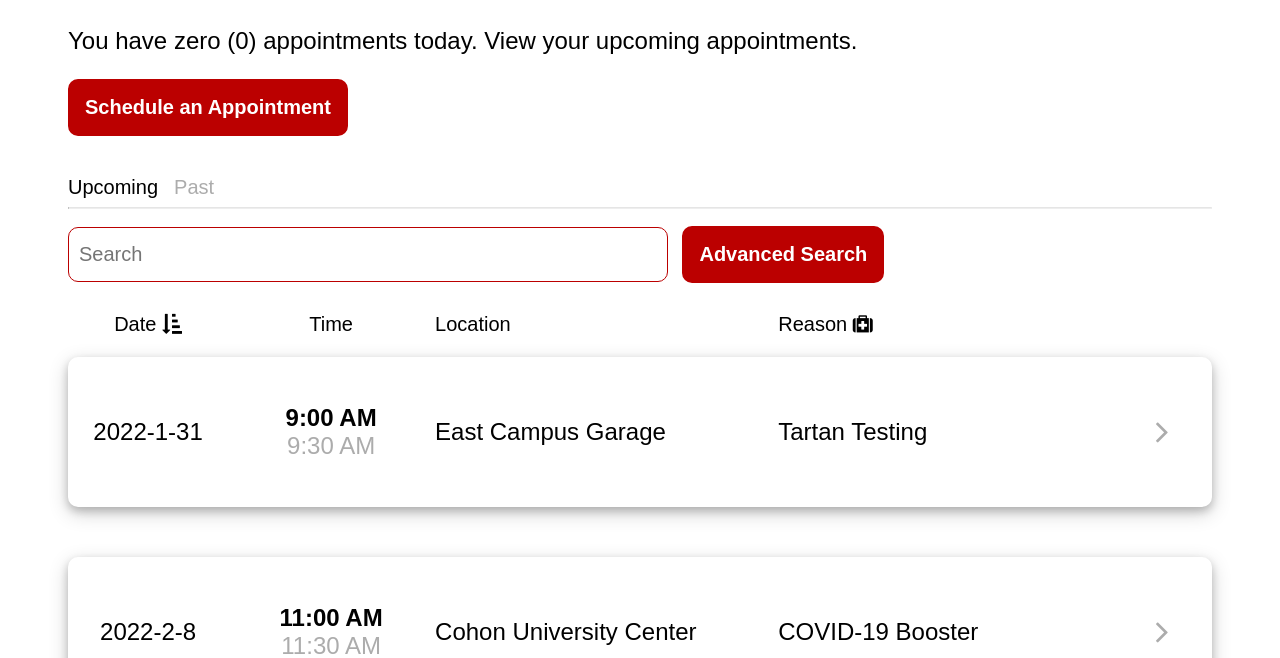
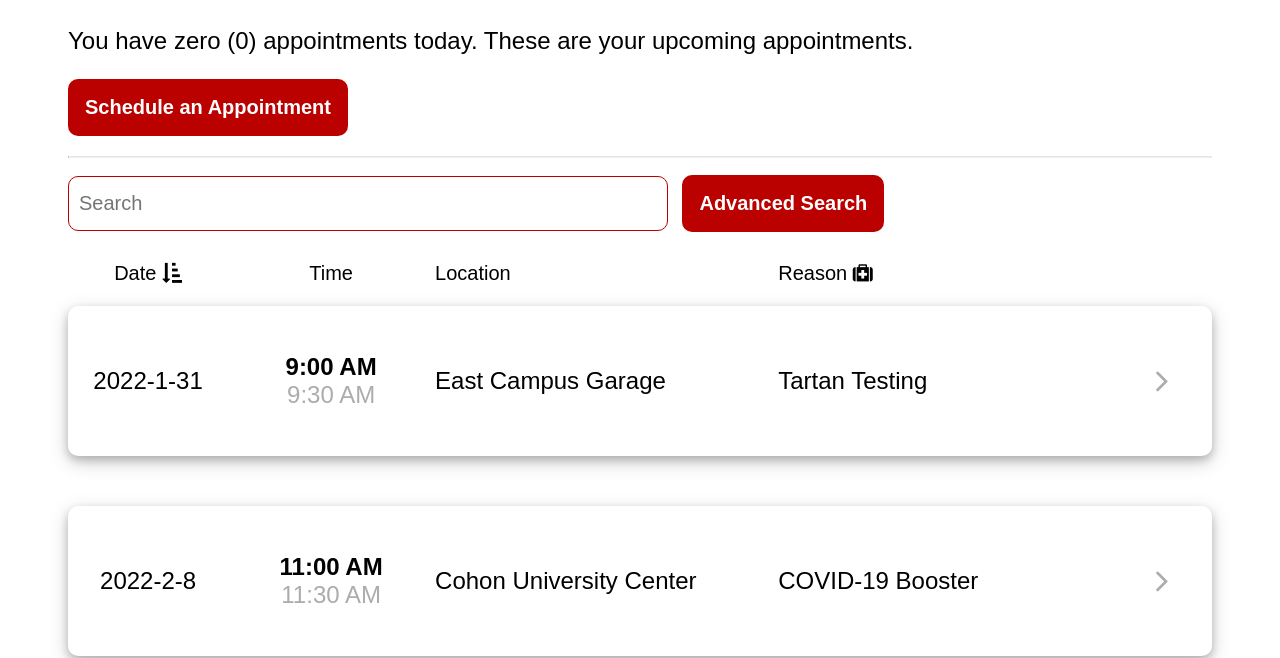
Before and after one commit to ziyuunie/homework-_6b, a plain HTML site: page appointments.html in a window 1280 px wide. Shown: the part 164-822 px from the top of the page. Drawn offline with Linux system fonts and the light colour scheme.

Commit message:
update appts page

```diff
--- a/appointments.html
+++ b/appointments.html
@@ -29,14 +29,11 @@
 
         <div id='welcome'>
             <h2 class="bold">Hi Jennie!</h2>
-            <h3 class="regular">You have zero (0) appointments today. View your upcoming appointments.</h3>
+            <h3 class="regular">You have zero (0) appointments today. These are your upcoming appointments.</h3>
             <button type="general"><a href="information.html" style="text-decoration: none; color: inherit;">Schedule an Appointment</a></button>
         </div>
 
-        <div class="filter">
-            <a class="current">Upcoming</a>
-            <a>Past</a>
-        </div>
+        <div style="margin: 20px;"></div>
 
         <hr class="solid">
 
```
